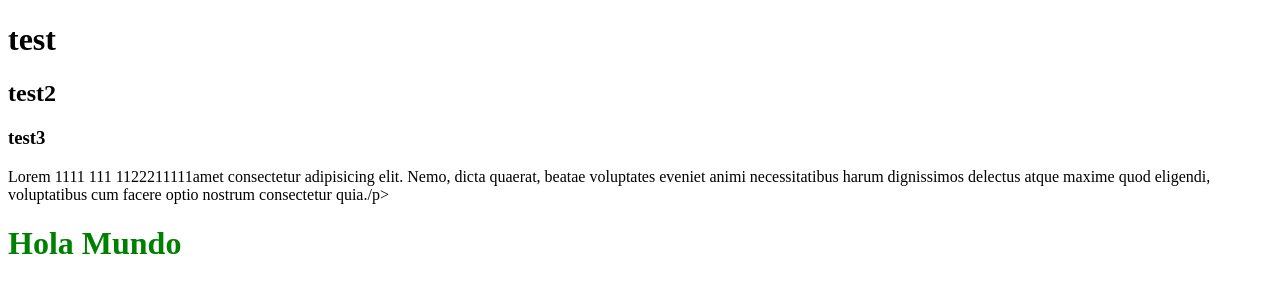
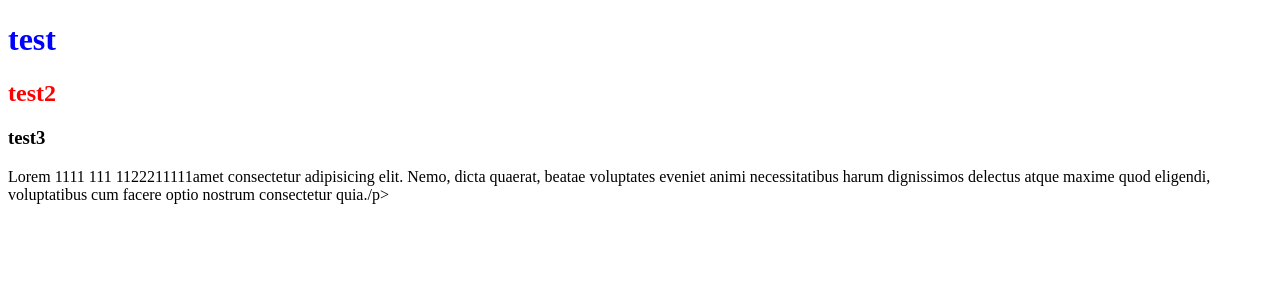
Before and after one commit to soar-telescope/dev-practice, a plain HTML site: page index.html in a window 1280 px wide. Drawn offline with Linux system fonts and the light colour scheme.

Commit message:
colors added and style file

```diff
--- a/index.html
+++ b/index.html
@@ -4,6 +4,15 @@
     <meta charset="UTF-8">
     <meta http-equiv="X-UA-Compatible" content="IE=edge">
     <meta name="viewport" content="width=device-width, initial-scale=1.0">
+    <style>
+        h2{
+            color:red
+
+        }
+        h1{
+            color:blue
+        }
+    </style>
     <title>Test de git y github</title>
 </head>
 <body>
@@ -12,7 +21,6 @@
     <h3>test3</h3>
     <div>
         <p>Lorem 1111 111 1122211111amet consectetur adipisicing elit. Nemo, dicta quaerat, beatae voluptates eveniet animi necessitatibus harum dignissimos delectus atque maxime quod eligendi, voluptatibus cum facere optio nostrum consectetur quia./p>
-	<h1 style="color: green;">Hola Mundo</h1>
     </div>
 
 </body>
```
